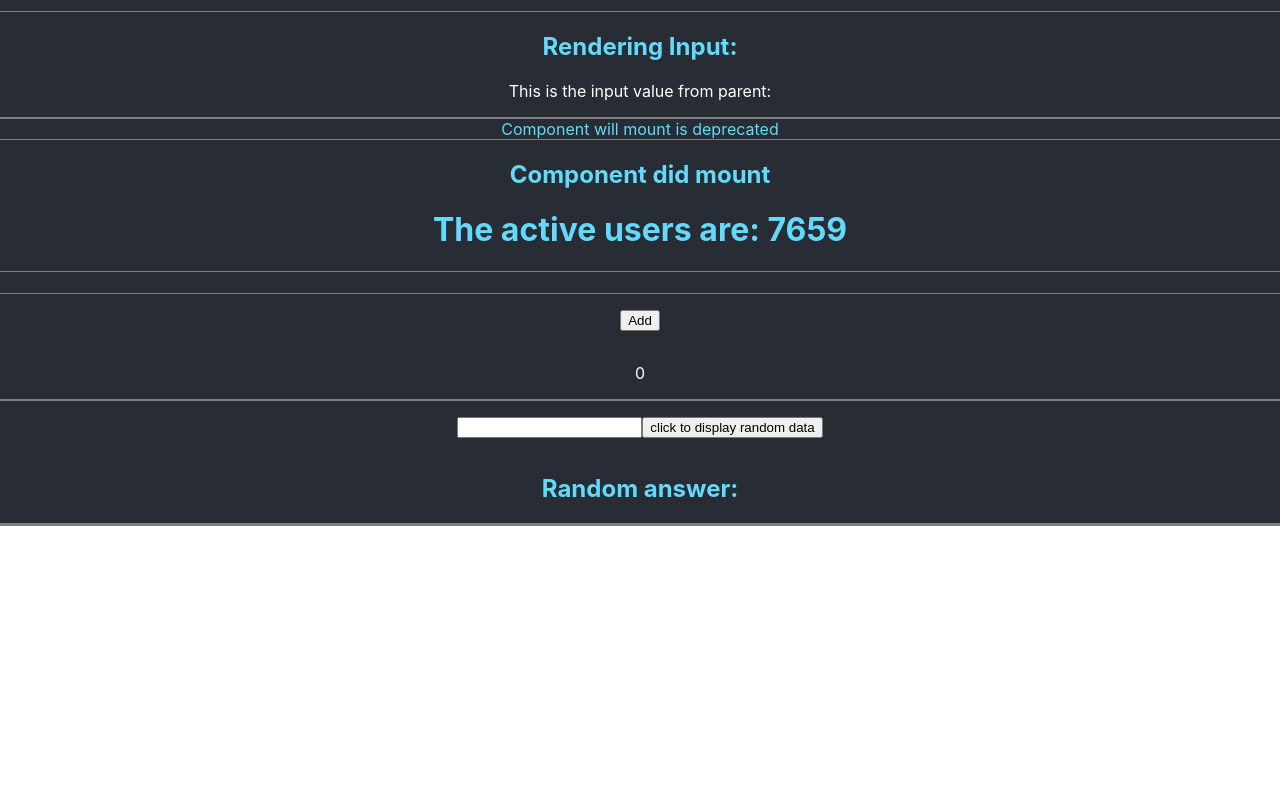
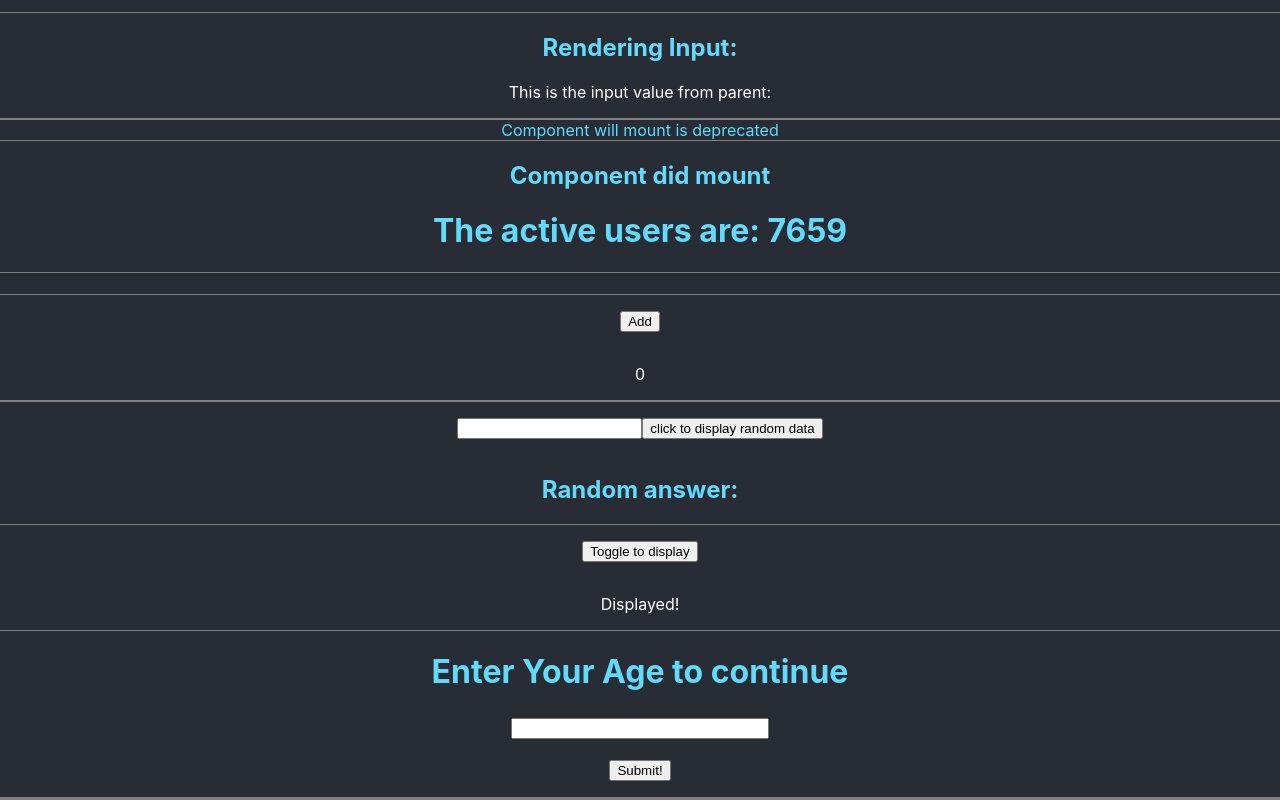
Before and after one commit to abdel1413/controlledForms, a React (Create React App) app: page / in a window 1280 px wide. Shown: the part 1618-2418 px from the top of the page. Before the commit the page ends 2144 px from the top, so only its background shows below. Built offline with nearby package versions, Linux system fonts and the light colour scheme.

Commit message:
added tenery operator

```diff
--- a/src/App.js
+++ b/src/App.js
@@ -13,6 +13,8 @@ import StateAsProps from "./StateAsProp/StateAsProps";
 import StatelesFunc from "./StatelessFucn";
 import ToDo from "./ToDo";
 import ToggleIt from "./ToggleIt";
+import ToggleTenery from "./ToggleTenery";
+import ToggleToDisplay from "./ToggleToDisplay";
 import TypeOfFood from "./TypeOfFood";
 
 function App() {
@@ -33,6 +35,8 @@ function App() {
       <ComponentDidtmountEvent />
       <ShouldCompDidUpd />
       <RandomDisplay />
+      <ToggleToDisplay />
+      <ToggleTenery />
     </div>
   );
 }
--- a/src/ToggleIt.js
+++ b/src/ToggleIt.js
@@ -25,16 +25,16 @@ class ToggleIt extends React.Component {
   render() {
     if (this.state.visibility) {
       return (
-        <>
+        <div>
           <button onClick={this.toggleClick}>Click Me!</button>
           <h1> Now You See Me</h1>
-        </>
+        </div>
       );
     } else {
       return (
-        <>
+        <div>
           <button onClick={this.toggleClick}>Click Me! </button>
-        </>
+        </div>
       );
     }
   }
--- /dev/null
+++ b/src/ToggleTenery.js
@@ -0,0 +1,51 @@
+import React from "react";
+
+const styles = {
+  width: 250,
+  margin: 5,
+};
+class ToggleTenery extends React.Component {
+  constructor(props) {
+    super(props);
+    this.state = {
+      input: "",
+      userAge: "",
+    };
+    this.handleClick = this.handleClick.bind(this);
+    this.handleChange = this.handleChange.bind(this);
+  }
+
+  handleClick() {
+    this.setState((state) => ({ userAge: state.input }));
+  }
+  handleChange(event) {
+    this.setState({
+      input: event.target.value,
+      userAge: "",
+    });
+  }
+
+  render() {
+    const btnOne = <button onClick={this.handleClick}>Submit!</button>;
+    const btnTwo = <button>You May Enter</button>;
+    const btnThree = <button>You Shall Not Pass</button>;
+    return (
+      <div>
+        <h1>Enter Your Age to continue</h1>
+        <input
+          style={styles}
+          type="number"
+          value={this.state.input}
+          onChange={this.handleChange}
+        />
+        <br />
+        {this.state.userAge === ""
+          ? btnOne
+          : this.state.userAge >= 18
+          ? btnTwo
+          : btnThree}
+      </div>
+    );
+  }
+}
+export default ToggleTenery;
--- /dev/null
+++ b/src/ToggleToDisplay.js
@@ -0,0 +1,43 @@
+import React from "react";
+class ToggleToDisplay extends React.Component {
+  constructor(props) {
+    super(props);
+    this.state = {
+      display: true,
+    };
+    this.handleClick = this.handleClick.bind(this);
+  }
+
+  handleClick() {
+    this.setState((state) => ({
+      display: !state.display,
+    }));
+  }
+
+  render() {
+    return (
+      //1st way use IF/ELSE statement:
+      //if(this.state.display){return (
+      // <div> <button>Toggle to Display</button>
+      //<p> Displayed!</p>
+      //  )}else{
+      //return <div> <button>Toggle to Display</button>
+      // }
+      //2nd WAY WITH && OPERATOR
+      //   (this.state.display && (
+      //     <div>
+      //       <button onClick={this.handleClick}> Toggle </button>
+      //       <p> Displayed</p>
+      //     </div>
+      //   )) || <button onClick={this.handleClick}> Toggle </button>
+      // );
+
+      //3rd WAY AND THE BEST && OPERATOR
+      <div>
+        <button onClick={this.handleClick}>Toggle to display</button>
+        {this.state.display && <p>Displayed!</p>}
+      </div>
+    );
+  }
+}
+export default ToggleToDisplay;
```
